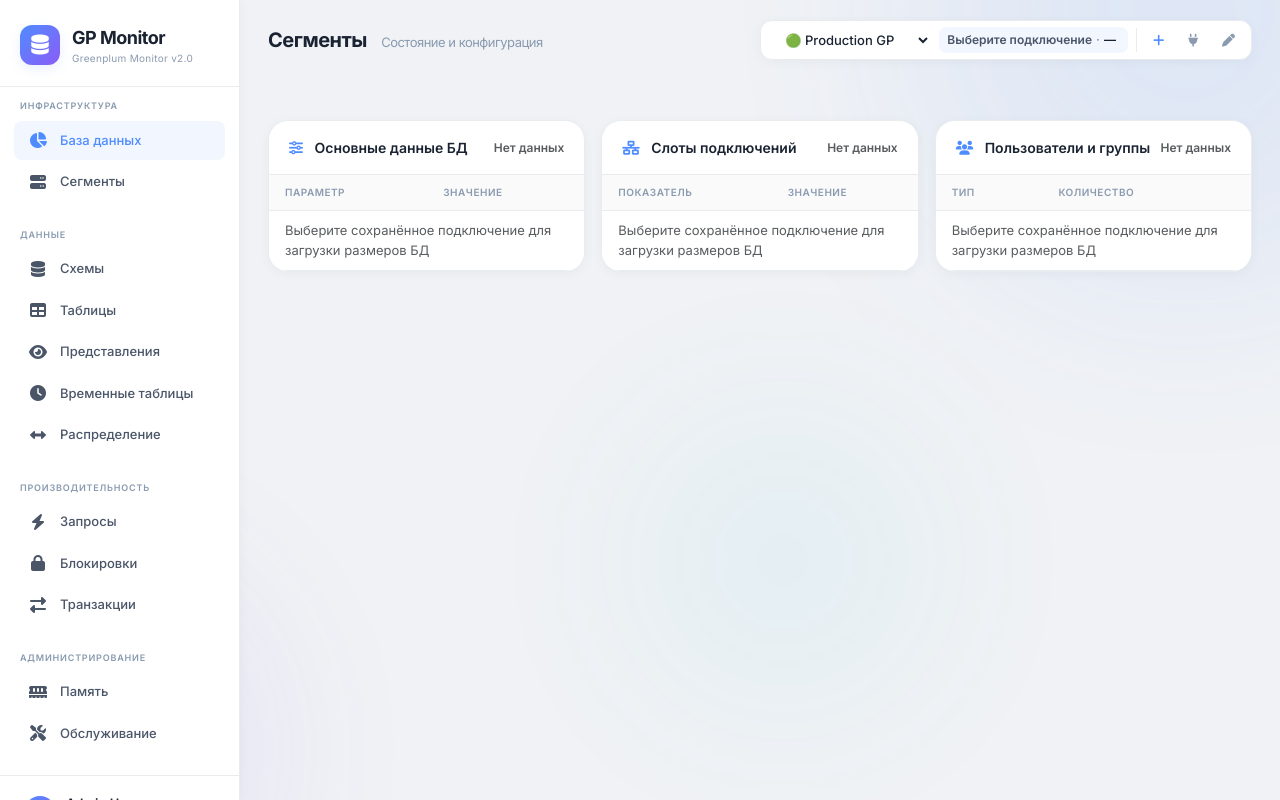
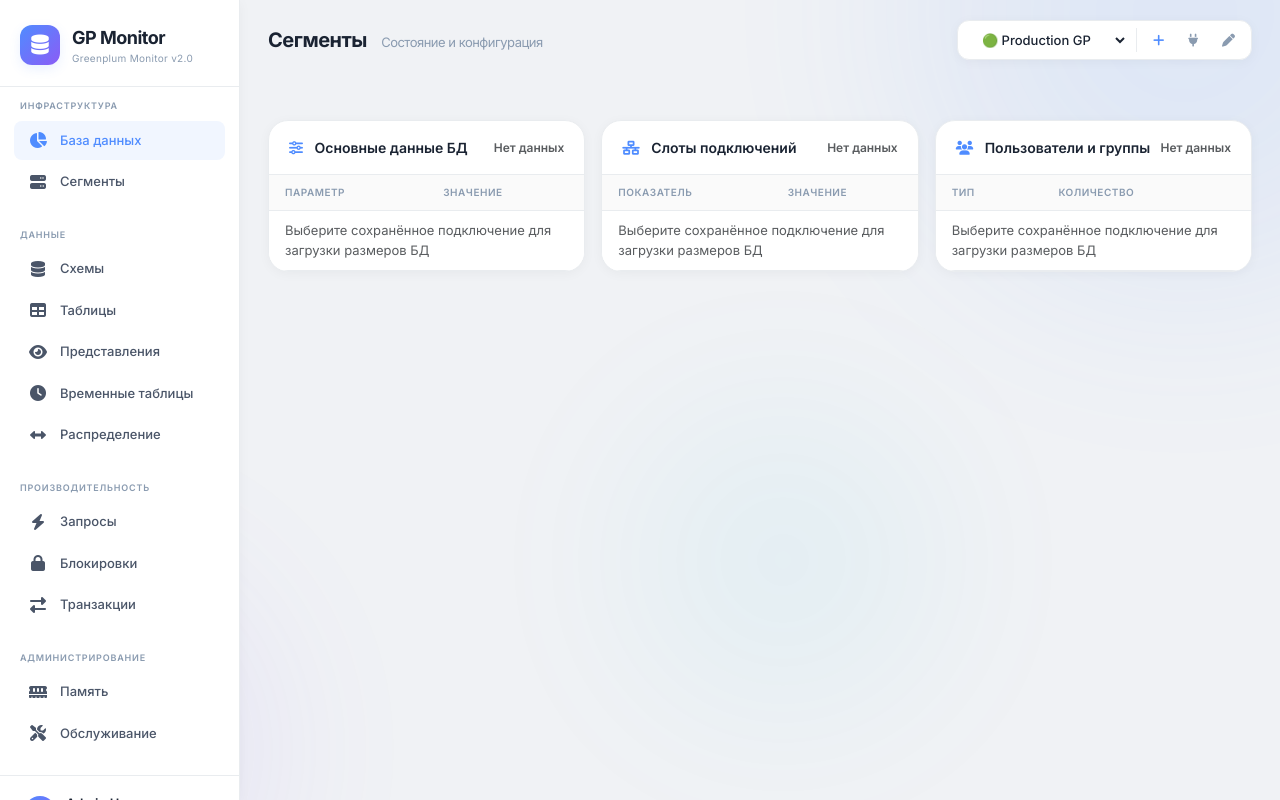
Before and after one commit to OlegEgoism/DB_STAT, a Django app: page / in a window 1280 px wide. Run offline with Django 5.2, Linux system fonts and the light colour scheme; data that the repository does not hold is empty; some libraries are stand-ins or nearby versions.

Commit message:
Remove database size display

```diff
--- a/static/css/home.css
+++ b/static/css/home.css
@@ -473,34 +473,6 @@
             color: var(--text-primary);
         }
 
-        .connection-database-size {
-            display: inline-flex;
-            align-items: center;
-            gap: 4px;
-            max-width: 220px;
-            padding: 4px 8px;
-            border-radius: var(--radius-sm);
-            background: rgba(79, 140, 255, 0.08);
-            color: var(--text-secondary);
-            font-size: 12px;
-            font-weight: 600;
-            white-space: nowrap;
-        }
-
-        #databaseSizeName {
-            overflow: hidden;
-            text-overflow: ellipsis;
-        }
-
-        #databaseSizeValue {
-            color: var(--text-primary);
-        }
-
-        .connection-database-size-separator,
-        #databaseSizeUnit {
-            color: var(--text-muted);
-        }
-
         .btn-conn {
             background: transparent;
             border: none;
@@ -527,13 +499,11 @@
             background: rgba(79, 140, 255, 0.08);
         }
 
-
         .conn-divider {
             width: 1px;
             height: 24px;
             background: var(--sidebar-border);
         }
-
 
         /* ========== CARDS ========== */
         .glass-card {
@@ -672,9 +642,6 @@
         .kpi-card .kpi-trend.down {
             color: var(--accent-red);
         }
-
-
-
 
         .chart-empty {
             position: absolute;
@@ -870,7 +837,6 @@
         .chart-container-sm {
             height: 180px;
         }
-
 
         .distribution-analysis-column {
             display: flex;
@@ -1239,11 +1205,6 @@
                 font-size: 12px;
             }
 
-            .connection-database-size {
-                max-width: 180px;
-                font-size: 11px;
-            }
-
             .connection-info {
                 display: none;
             }
@@ -1285,13 +1246,6 @@
 
             .connection-manager {
                 width: 100%;
-            }
-
-            .connection-database-size {
-                order: 3;
-                width: 100%;
-                max-width: none;
-                justify-content: center;
             }
 
             .status-indicator {
--- a/static/js/home.js
+++ b/static/js/home.js
@@ -30,7 +30,6 @@
     const connectionTestApiUrl = '/connections/test/';
     const connectionDeleteApiUrl = '/connections/delete/';
     const segmentsInfoApiUrl = '/segments/info/';
-    const databaseSizeApiUrl = '/databases/size/';
     const databaseOverviewApiUrl = '/databases/overview/';
     const databaseSchemasApiUrl = '/databases/schemas/';
     const tableSizesApiUrl = '/tables/sizes/';
@@ -83,7 +82,6 @@
         loadConnections();
         initCharts();
         refreshSegmentsForConnection();
-        refreshDatabaseSizeForConnection();
         refreshDatabaseOverviewForConnection();
         initNavigation();
         initSegmentsTableSorting();
@@ -140,7 +138,6 @@
         return payload.name && payload.host && payload.port && payload.database && payload.user;
     }
 
-
     function formatDatabaseSize(sizeBytes) {
         const units = ['B', 'KB', 'MB', 'GB', 'TB', 'PB'];
         let value = Number(sizeBytes) || 0;
@@ -152,39 +149,6 @@
         const precision = value >= 100 || unitIndex === 0 ? 0 : value >= 10 ? 1 : 2;
         return {value: value.toFixed(precision), unit: units[unitIndex]};
     }
-
-    function renderDatabaseSize({database = '—', size_bytes: sizeBytes = 0} = {}) {
-        const value = document.getElementById('databaseSizeValue');
-        const unit = document.getElementById('databaseSizeUnit');
-        const name = document.getElementById('databaseSizeName');
-        if (!value || !unit || !name) return;
-        const formatted = formatDatabaseSize(sizeBytes);
-        value.textContent = formatted.value;
-        unit.textContent = formatted.unit;
-        name.textContent = database;
-    }
-
-    function renderDatabaseSizeWarning(message, database = '') {
-        const value = document.getElementById('databaseSizeValue');
-        const unit = document.getElementById('databaseSizeUnit');
-        const name = document.getElementById('databaseSizeName');
-        if (!value || !unit || !name) return;
-        value.textContent = message;
-        unit.textContent = '';
-        name.textContent = database || 'Выберите подключение';
-    }
-
-    function refreshDatabaseSizeForConnection(conn = connections.find(c => c.id === activeConnectionId)) {
-        if (!conn || !/^\d+$/.test(String(conn.id))) {
-            renderDatabaseSizeWarning('—');
-            return;
-        }
-        renderDatabaseSizeWarning('обновление...', conn.database || conn.name);
-        connectionRequest(databaseSizeApiUrl, {id: conn.id})
-            .then(data => renderDatabaseSize(data))
-            .catch(error => renderDatabaseSizeWarning(error.message || 'ошибка', conn.database || conn.name));
-    }
-
 
     function renderDatabaseOverviewWarning(message) {
         const tbody = document.getElementById('databaseOverviewTableBody');
@@ -808,7 +772,6 @@
             });
     }
 
-
     function formatRowCount(value) {
         const number = Number(value) || 0;
         return new Intl.NumberFormat('ru-RU').format(number);
@@ -1452,7 +1415,6 @@
         return mode === 's' ? '<span class="status-badge sync">sync</span>' : '<span class="status-badge unsync">not sync</span>';
     }
 
-
     function segmentSortValue(segment, column) {
         if (column === 'segment') {
             const numericSegment = Number(segment.segment);
@@ -1675,7 +1637,6 @@
             refreshDatabaseOverviewForConnection();
         }
         if (pageId === 'databases') {
-            refreshDatabaseSizeForConnection();
             refreshSchemaSizesForConnection();
         }
         if (pageId === 'tables') {
@@ -1724,7 +1685,6 @@
         if (conn) {
             activatePage('segments');
             refreshSegmentsForConnection(conn);
-            refreshDatabaseSizeForConnection(conn);
             showToast(`🔌 Подключено к ${conn.name}`);
             refreshAll();
         }
@@ -1825,7 +1785,6 @@
                 document.getElementById('connectionSelect').value = savedConnection.id;
                 activeConnectionId = savedConnection.id;
                 refreshSegmentsForConnection(savedConnection);
-                refreshDatabaseSizeForConnection(savedConnection);
                 modalInstance.hide();
                 showToast(`✅ Подключение "${savedConnection.name}" проверено и сохранено`);
                 refreshAll();
@@ -1904,7 +1863,6 @@
             refreshDatabaseOverviewForConnection();
         }
         if (document.getElementById('page-databases')?.classList.contains('active')) {
-            refreshDatabaseSizeForConnection();
             refreshSchemaSizesForConnection();
         }
         if (document.getElementById('page-tables')?.classList.contains('active')) {
--- a/templates/includes/_main_content.html
+++ b/templates/includes/_main_content.html
@@ -16,12 +16,6 @@
                     <option value="test-postgres">Test PostgreSQL</option>
                     <option value="analytics">Analytics Cluster</option>
                 </select>
-                <span class="connection-database-size" title="Общий размер БД">
-                    <span id="databaseSizeName">Выберите подключение</span>
-                    <span class="connection-database-size-separator">·</span>
-                    <span id="databaseSizeValue">—</span>
-                    <span id="databaseSizeUnit"></span>
-                </span>
                 <span class="conn-divider"></span>
                 <button class="btn-conn primary" onclick="openConnectionModal()" title="Новое подключение">
                     <i class="fas fa-plus"></i>
```
